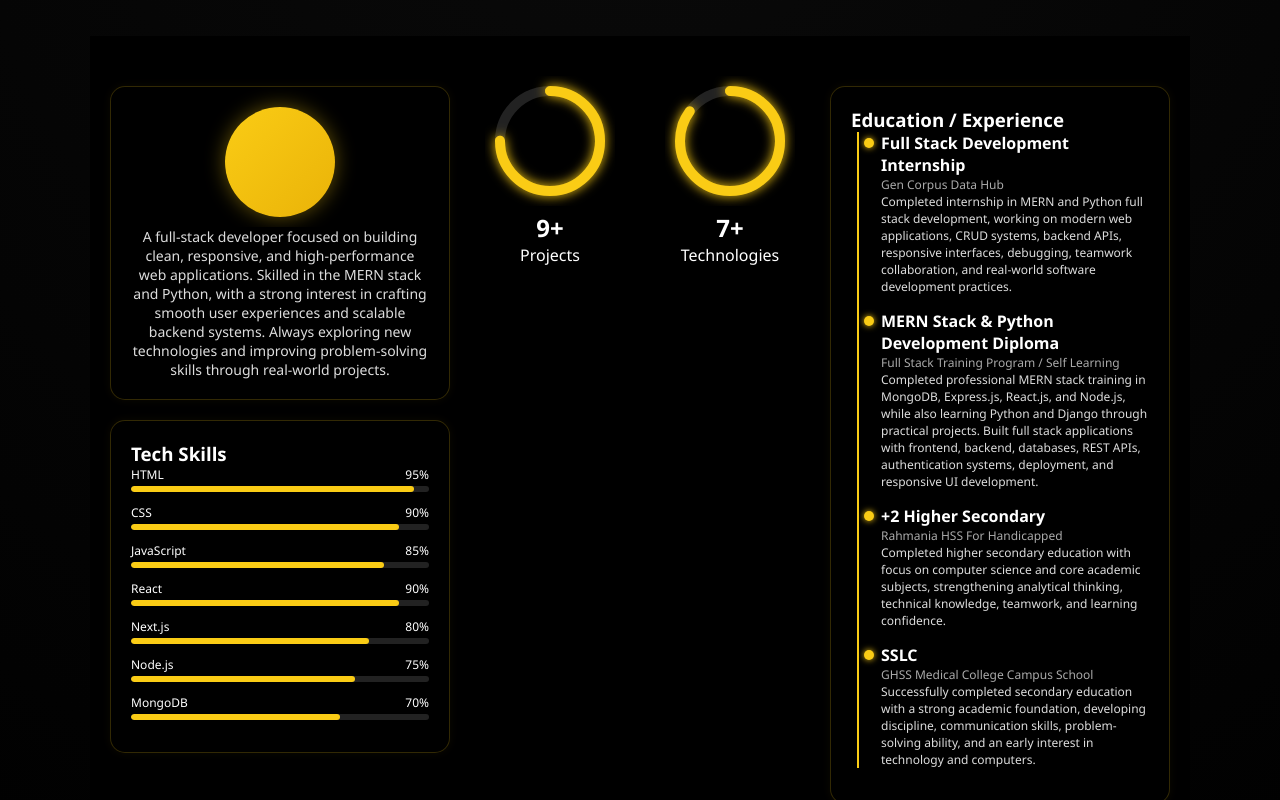
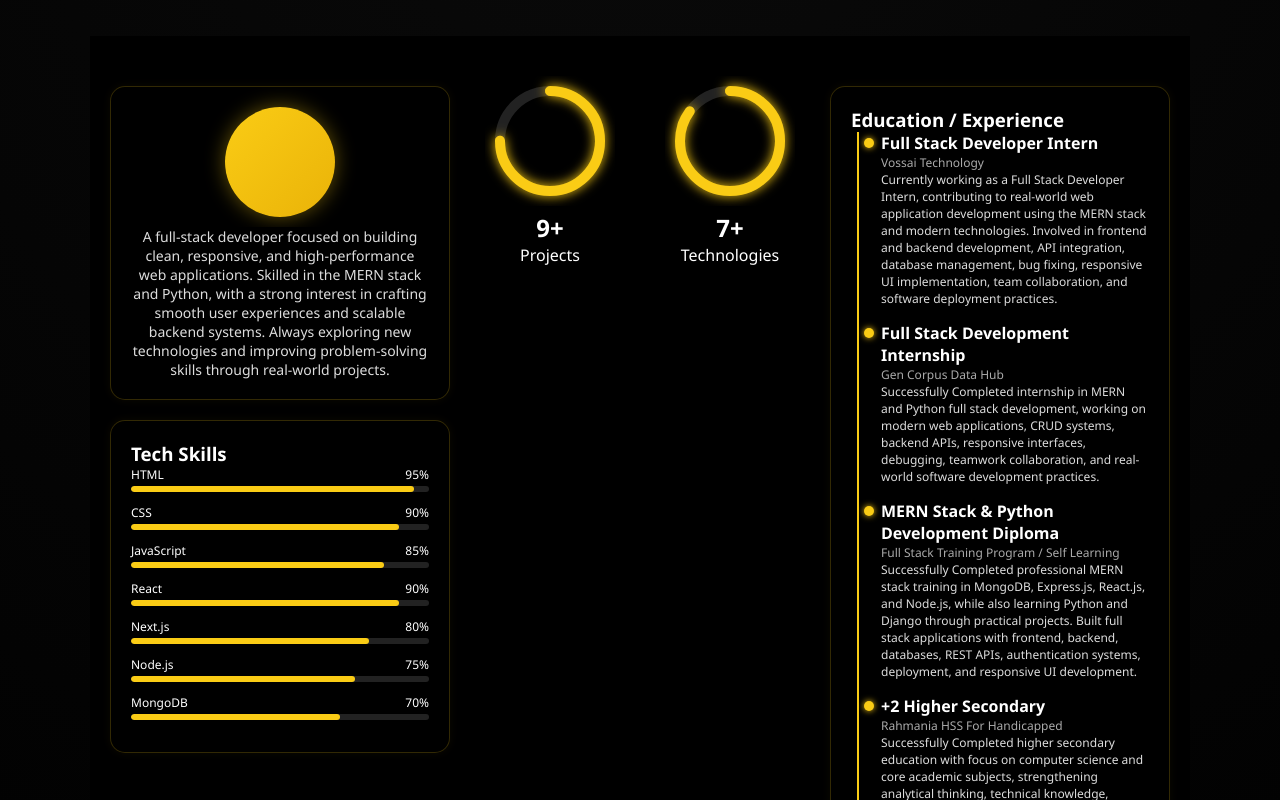
Before and after one commit to Kamalrajkamalraj960/portfolio, a Next.js app: page / in a window 1280 px wide. Shown: the part 1180-1980 px from the top of the page. Built offline with nearby package versions, Linux system fonts and the light colour scheme.

Commit message:
vossai Internship added

```diff
--- a/src/components/About/About.jsx
+++ b/src/components/About/About.jsx
@@ -75,21 +75,27 @@ export default function About() {
                     <div className={styles.timeline}>
 
                         <Item
+                            title="Full Stack Developer Intern"
+                            place="Vossai Technology"
+                            desc="Currently working as a Full Stack Developer Intern, contributing to real-world web application development using the MERN stack and modern technologies. Involved in frontend and backend development, API integration, database management, bug fixing, responsive UI implementation, team collaboration, and software deployment practices."
+                        />
+
+                        <Item
                             title="Full Stack Development Internship"
                             place="Gen Corpus Data Hub"
-                            desc="Completed internship in MERN and Python full stack development, working on modern web applications, CRUD systems, backend APIs, responsive interfaces, debugging, teamwork collaboration, and real-world software development practices."
+                            desc="Successfully Completed internship in MERN and Python full stack development, working on modern web applications, CRUD systems, backend APIs, responsive interfaces, debugging, teamwork collaboration, and real-world software development practices."
                         />
 
                         <Item
                             title="MERN Stack & Python Development Diploma"
                             place="Full Stack Training Program / Self Learning"
-                            desc="Completed professional MERN stack training in MongoDB, Express.js, React.js, and Node.js, while also learning Python and Django through practical projects. Built full stack applications with frontend, backend, databases, REST APIs, authentication systems, deployment, and responsive UI development."
+                            desc="Successfully Completed professional MERN stack training in MongoDB, Express.js, React.js, and Node.js, while also learning Python and Django through practical projects. Built full stack applications with frontend, backend, databases, REST APIs, authentication systems, deployment, and responsive UI development."
                         />
 
                         <Item
                             title="+2 Higher Secondary"
                             place="Rahmania HSS For Handicapped"
-                            desc="Completed higher secondary education with focus on computer science and core academic subjects, strengthening analytical thinking, technical knowledge, teamwork, and learning confidence."
+                            desc="Successfully Completed higher secondary education with focus on computer science and core academic subjects, strengthening analytical thinking, technical knowledge, teamwork, and learning confidence."
                         />
 
                         <Item
```
